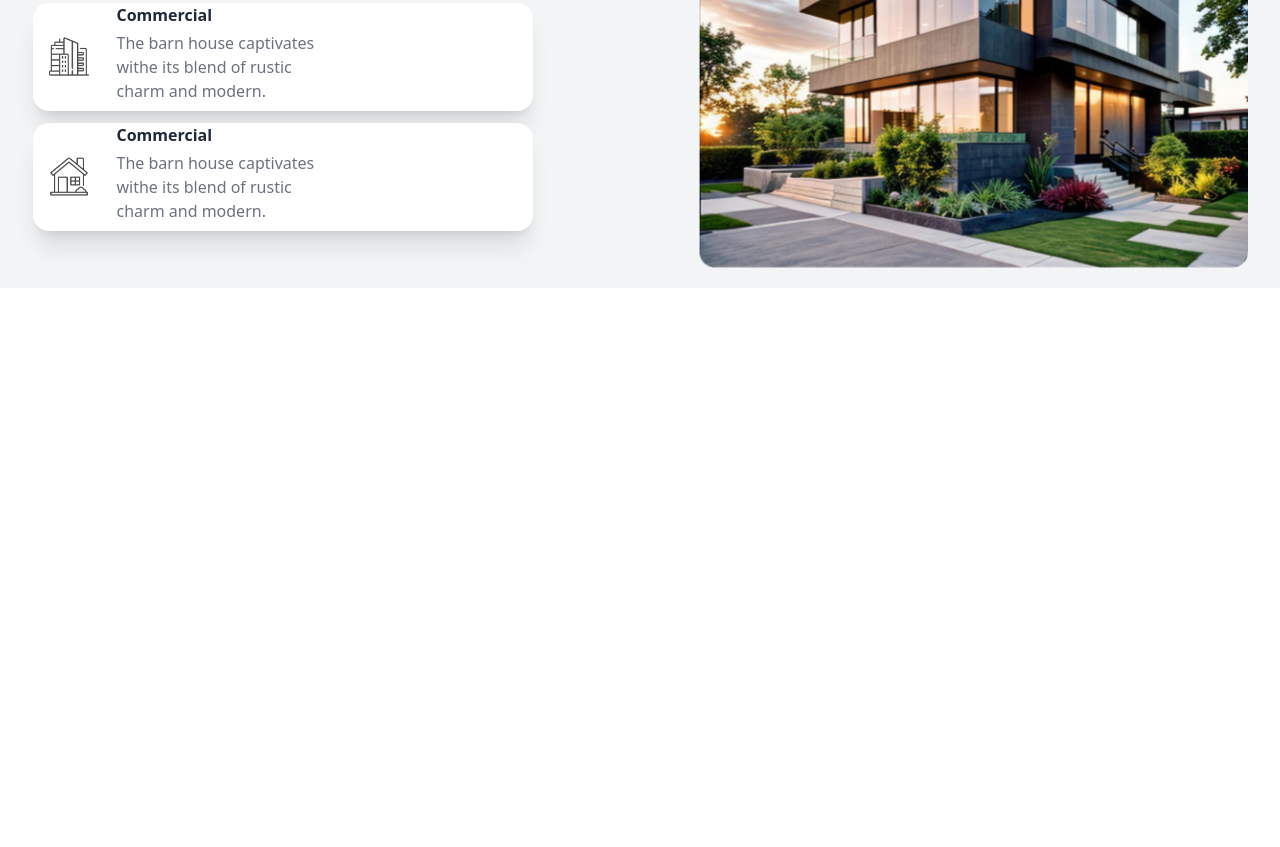
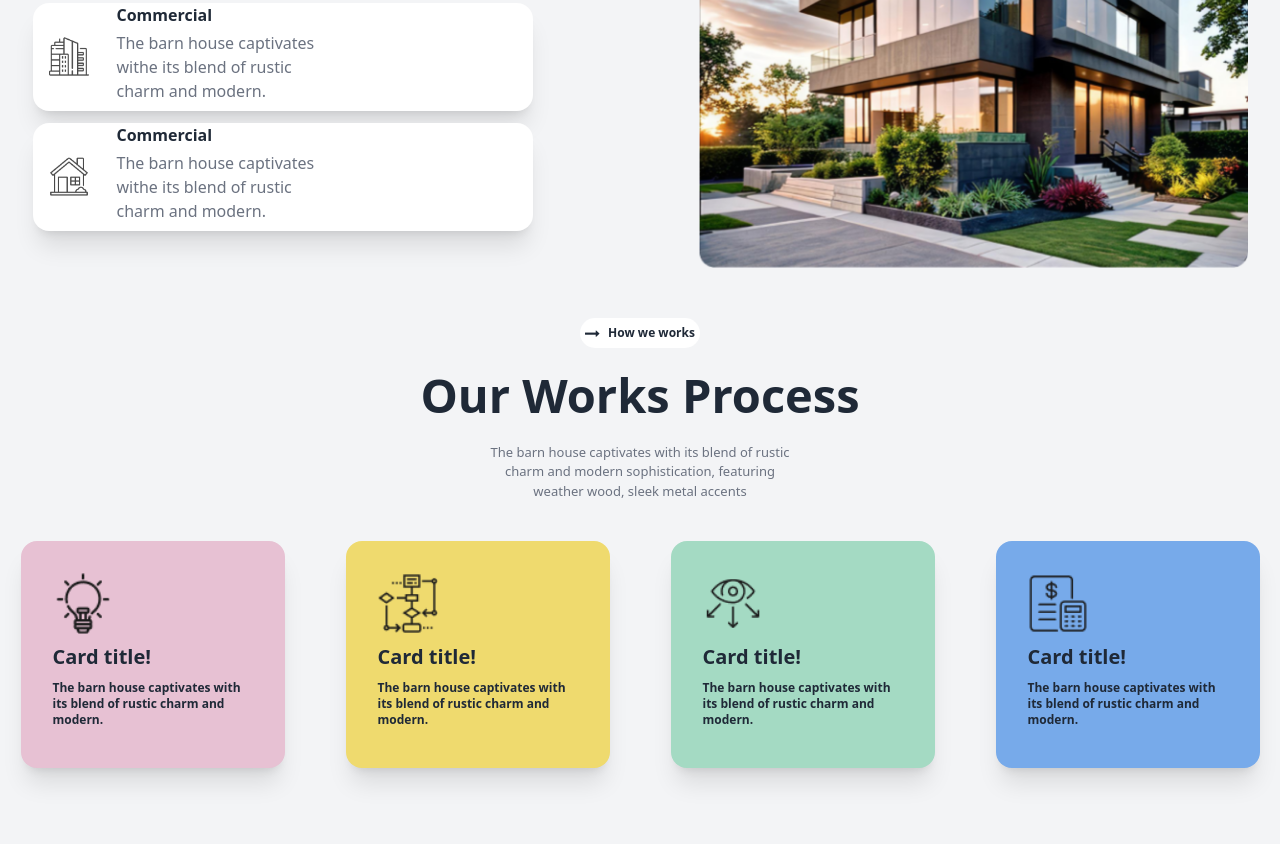
Before and after one commit to Anamulhaque7/my-third-assignment, a plain HTML site: page index.html in a window 1280 px wide. Shown: the part 1053-1900 px from the top of the page. Before the commit the page ends 1437 px from the top, so only its background shows below. Drawn offline with nearby package versions, Linux system fonts and the light colour scheme.

Commit message:
Added in we work section

```diff
--- a/index.html
+++ b/index.html
@@ -118,9 +118,9 @@
     <!-- Main Section -->
     <main>
         <!-- About Section -->
-        <section class="mb-24 bg-gray-100 lg:min-h-[550px] relative pb-5 pt-5">
+        <section class=" bg-gray-100 lg:min-h-[600px]  relative pb-5 pt-5">
             <!-- About Text section -->
-            <img class="hidden lg:flex lg:w-[100px] left-[80px] absolute top-3" src="./imge/Vector.png" alt="">
+            <img class="hidden lg:flex lg:w-[100px] left-[60px] absolute top-3" src="./imge/Vector.png" alt="">
 
             <div class="pt- space-y-4 lg:flex">
                 <div class="m-auto  max-w-[400px] lg:max-w-[600px] space-y-3">
@@ -128,10 +128,12 @@
                         class="w-[120px] h-[30px] bg-white flex justify-center items-center rounded-full text-xs font-bold m-auto lg:m-0">
                         <i class="fa fa-long-arrow-right text-[15px] pr-2" aria-hidden="true"></i>About Us
                     </h3>
-                    <h1 class="text-[30px] font-extrabold  text-center lg:text-left lg:text-[47px] m-auto">We deasign thoughtful,
+                    <h1 class="text-[30px] font-extrabold  text-center lg:text-left lg:text-[47px] m-auto">We deasign
+                        thoughtful,
                         liveable spaces
                     </h1>
-                    <p class="text-gray-500 text-[10px] text-center lg:text-left lg:text-[15px]">The barn hous captivates with its
+                    <p class="text-gray-500 text-[10px] text-center lg:text-left lg:text-[15px]">The barn hous
+                        captivates with its
                         blend of rustic
                         charm and modern shophistication,featuring weathered wood, sleek metal accents</p>
                     <!-- Card 1 -->
@@ -169,6 +171,74 @@
                 </div>
             </div>
         </section>
+        <!-- We Work Section -->
+        <section class=" mb-24 bg-gray-100 lg:min-h-[550px] ">
+            <div class="space-y-10 pb-10">
+                <!-- Work text section -->
+                <div class="pt-6 space-y-3">
+                    <h3
+                        class="w-[120px] h-[30px] bg-white flex justify-center items-center rounded-full text-xs font-bold m-auto ">
+                        <i class="fa fa-long-arrow-right text-[15px] pr-2" aria-hidden="true"></i>How we works
+                    </h3>
+                    <h1 class="text-[30px] font-extrabold  text-center  lg:text-[47px] m-auto">Our Works Process
+                    </h1>
+                    <p class="text-gray-500 max-w-[300px] m-auto text-center text-[13px]  ">The barn house captivates
+                        with its blend of rustic charm and modern sophistication, featuring weather wood, sleek metal
+                        accents</p>
+                </div>
+                <!-- Work Section card  -->
+                <div class="grid grid-cols-1 md:grid-cols-2 lg:grid-cols-4 gap-y-4 gap-x-5  ">
+                    <!-- card 1 -->
+                    <div class="card max-w-[330px] shadow-xl bg-[#E7C1D3] m-auto ">
+                        <div class="card-body">
+                            <img class="w-[60px]" src="./imge/concept.png" alt="">
+                          <h2 class=" text-[20px] font-extrabold">Card title!</h2>
+                          <p class="max-w-[200px] text-xs font-bold">The barn house captivates with its blend of rustic charm and modern.</p>
+                          <div class="card-actions justify-end">
+
+                          </div>
+                        </div>
+                      </div>
+                    <!-- card 2 -->
+                    <div class="card max-w-[330px] shadow-xl bg-[#EFDA6E] m-auto ">
+                        <div class="card-body">
+                            <img class="w-[60px]" src="./imge/flow-chart.png" alt="">
+                          <h2 class=" text-[20px] font-extrabold">Card title!</h2>
+                          <p class="max-w-[200px] text-xs font-bold">The barn house captivates with its blend of rustic charm and modern.</p>
+                          <div class="card-actions justify-end">
+
+                          </div>
+                        </div>
+                      </div>
+                    <!-- card 3 -->
+                    <div class="card max-w-[330px] shadow-xl bg-[#A4DAC3] m-auto ">
+                        <div class="card-body">
+                            <img class="w-[60px]" src="./imge/vision.png" alt="">
+                          <h2 class=" text-[20px] font-extrabold">Card title!</h2>
+                          <p class="max-w-[200px] text-xs font-bold">The barn house captivates with its blend of rustic charm and modern.</p>
+                          <div class="card-actions justify-end">
+
+                          </div>
+                        </div>
+                      </div>
+                    <!-- card 4 -->
+                    <div class="card max-w-[330px] shadow-xl bg-[#77AAEA] m-auto ">
+                        <div class="card-body">
+                            <img class="w-[60px]" src="./imge/budget-planning.png" alt="">
+                          <h2 class=" text-[20px] font-extrabold">Card title!</h2>
+                          <p class="max-w-[200px] text-xs font-bold">The barn house captivates with its blend of rustic charm and modern.</p>
+                          <div class="card-actions justify-end">
+
+                          </div>
+                        </div>
+                      </div>
+
+
+                </div>
+
+
+            </div>
+        </section>
     </main>
     <!-- Footer Section -->
     <footer>
```
